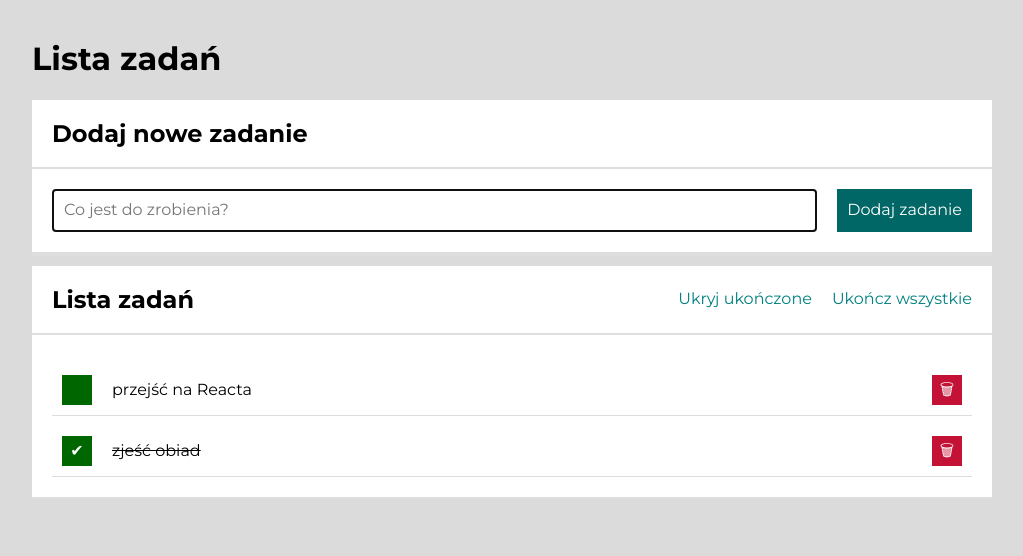
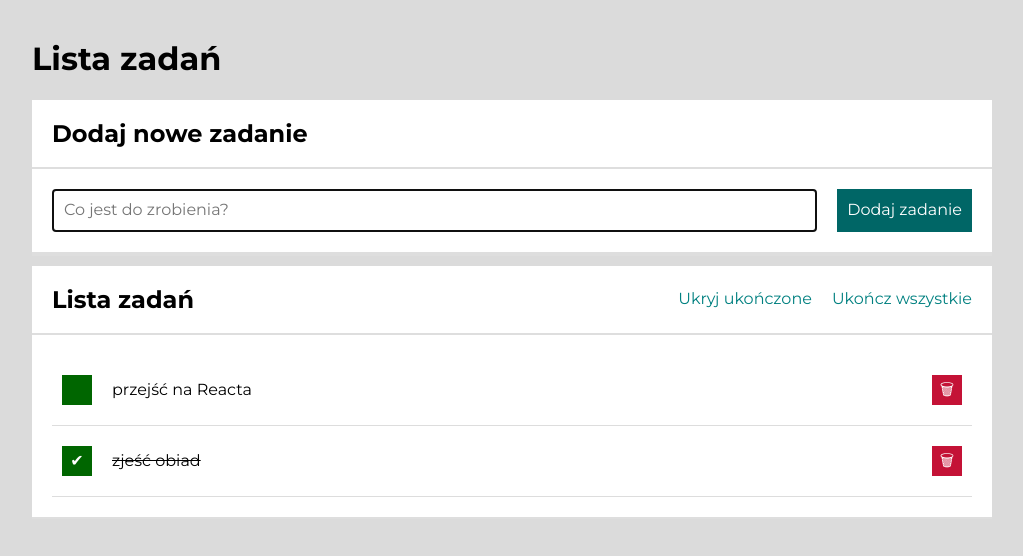
Before and after one commit to MaciejUrny/todos-list-react, a React (Create React App) app: page / in a window 1280 px wide. Shown: the top 556 px of the page, without its empty margins (128-1151 px from the left). Built offline with nearby package versions, Linux system fonts and the light colour scheme.

Commit message:
list style changed

```diff
--- a/src/Tasks/style.css
+++ b/src/Tasks/style.css
@@ -8,7 +8,7 @@
     display: grid;
     grid-template-columns: auto 1fr auto;
     grid-gap: 20px;
-    padding: 20px 10px 10px 10px;
+    padding: 20px 10px 20px 10px;
     border-bottom: 1px solid #ddd;
     align-items: center;
 }
```
